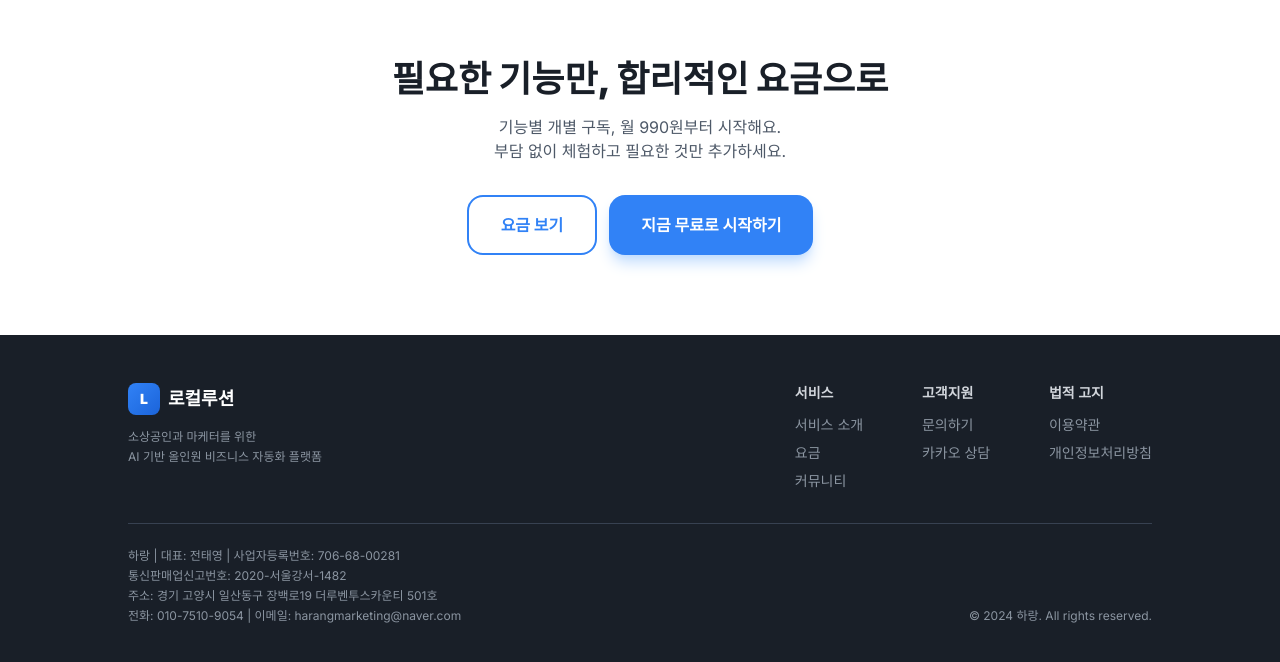
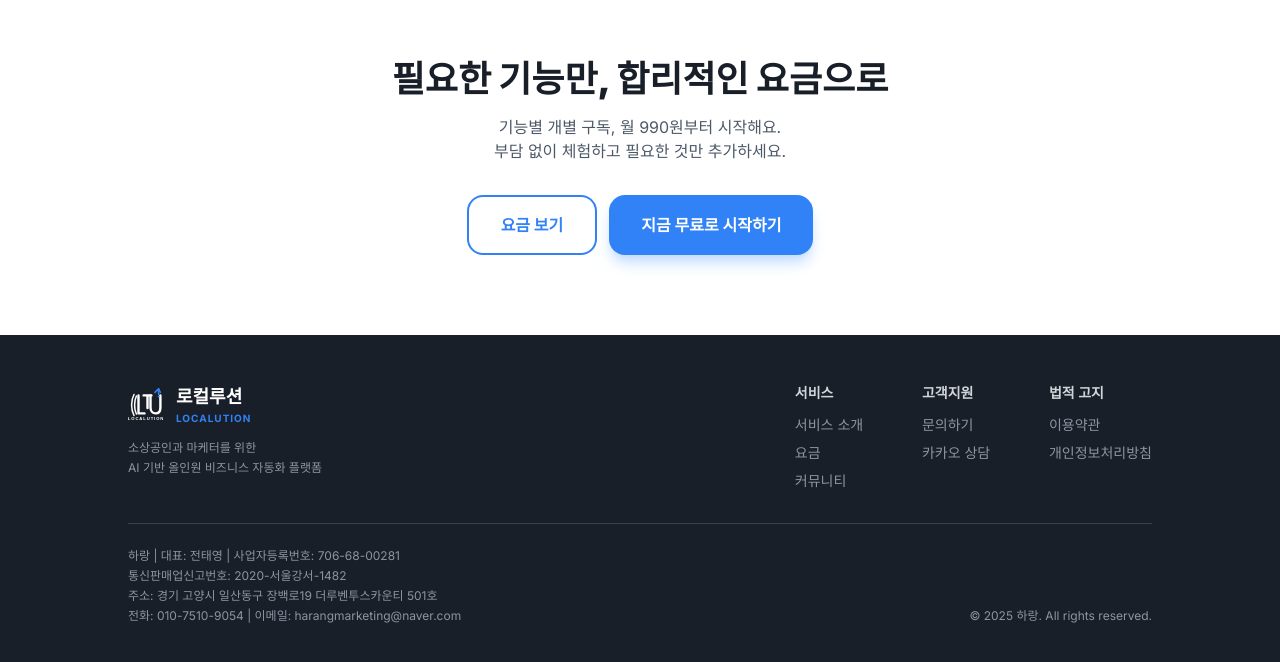
Before and after one commit to jty0221-del/localution, a Next.js app: page / in a window 1280 px wide. Shown: the part 2588-3250 px from the top of the page. Built offline with nearby package versions, Linux system fonts and the light colour scheme; no server answers.

Commit message:
style: update footer logo to actual Localution SVG logo (white version)

```diff
--- a/app/page.tsx
+++ b/app/page.tsx
@@ -289,12 +289,31 @@ export default function LandingPage() {
           <div className="flex flex-col md:flex-row justify-between gap-8 mb-8">
             {/* 브랜드 */}
             <div className="flex-shrink-0">
-              <div className="flex items-center gap-2 mb-3">
-                <div className="w-8 h-8 rounded-lg bg-gradient-to-br from-[#3182F6] to-[#1B64DA] flex items-center justify-center">
-                  <span className="text-white font-black text-sm">L</span>
-                </div>
-                <span className="text-lg font-black">로컬루션</span>
-              </div>
+              <div className="flex items-center gap-3 mb-3">
+          <svg width="36" height="36" viewBox="0 0 120 120" fill="none" xmlns="http://www.w3.org/2000/svg">
+            {/* 배경 없이 로고만 */}
+            {/* L 좌측 곡선 */}
+            <path d="M20 25C20 25 12 40 12 60C12 80 20 95 20 95" stroke="white" strokeWidth="5" strokeLinecap="round" fill="none"/>
+            <path d="M28 30C28 30 22 43 22 60C22 77 28 90 28 90" stroke="white" strokeWidth="5" strokeLinecap="round" fill="none"/>
+            {/* L 메인 */}
+            <path d="M35 28L35 88L55 88" stroke="white" strokeWidth="8" strokeLinecap="round" strokeLinejoin="round" fill="none"/>
+            {/* T 자 */}
+            <path d="M52 28L78 28M65 28L65 70" stroke="white" strokeWidth="8" strokeLinecap="round" strokeLinejoin="round" fill="none"/>
+            {/* U 자 */}
+            <path d="M75 28L75 68C75 80 82 88 92 88C102 88 108 80 108 68L108 28" stroke="white" strokeWidth="8" strokeLinecap="round" strokeLinejoin="round" fill="none"/>
+            {/* 화살표 (파란색) */}
+            <path d="M90 18L102 6L108 18" stroke="#3182F6" strokeWidth="5" strokeLinecap="round" strokeLinejoin="round" fill="none"/>
+            <line x1="102" y1="6" x2="102" y2="25" stroke="#3182F6" strokeWidth="5" strokeLinecap="round"/>
+            {/* 점 */}
+            <circle cx="102" cy="32" r="3" fill="#3182F6"/>
+            {/* LOCALUTION 텍스트 */}
+            <text x="60" y="110" textAnchor="middle" fill="white" fontSize="14" fontWeight="900" fontFamily="Arial, sans-serif" letterSpacing="3">LOCALUTION</text>
+          </svg>
+          <div>
+            <span className="text-lg font-black text-white">로컬루션</span>
+            <span className="text-[10px] text-[#3182F6] font-bold block tracking-widest">LOCALUTION</span>
+          </div>
+        </div>
               <p className="text-[#8B95A1] text-xs leading-relaxed max-w-xs">
                 소상공인과 마케터를 위한<br />AI 기반 올인원 비즈니스 자동화 플랫폼
               </p>
@@ -334,7 +353,7 @@ export default function LandingPage() {
               <div>주소: 경기 고양시 일산동구 장백로19 더루벤투스카운티 501호</div>
               <div>전화: 010-7510-9054 | 이메일: harangmarketing@naver.com</div>
             </div>
-            <div className="self-end">© 2024 하랑. All rights reserved.</div>
+            <div className="self-end">© 2025 하랑. All rights reserved.</div>
           </div>
         </div>
       </footer>
```
